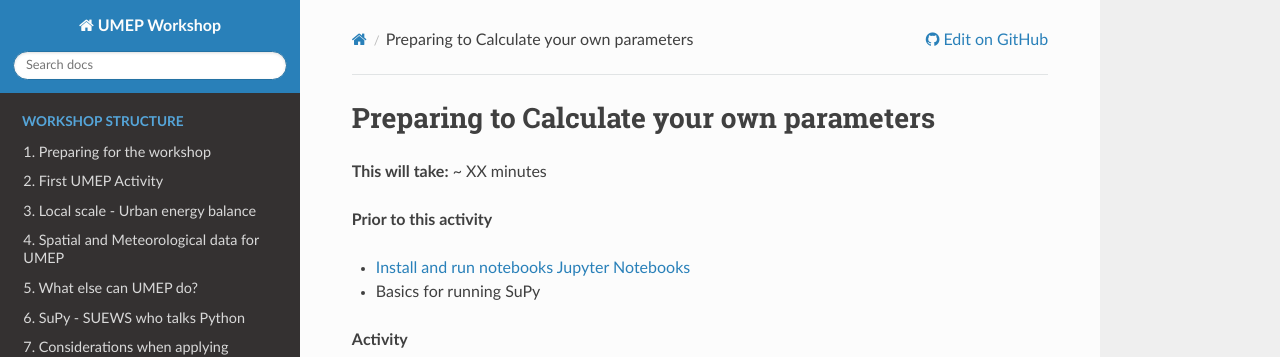
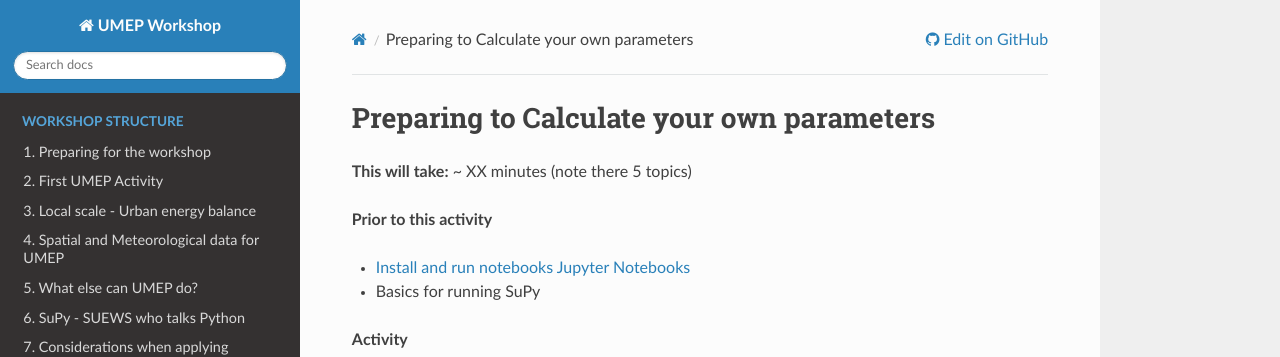
Before and after one commit to Urban-Meteorology-Reading/UMEP-Workshop, a Sphinx documentation site: the page built from source/Parameters/CalcParam.rst, in a window 1280 px wide and 900 px high. Shown: the top 357 px of the window. Built offline with Sphinx 7.4.7 and the Read the Docs theme 2.0.0, drawn with Linux system fonts in a browser that asks for light colours; pages that are not in the unit, such as notebooks, are missing from menus.

Commit message:
Update CalcParam.rst

```diff
--- a/source/Parameters/CalcParam.rst
+++ b/source/Parameters/CalcParam.rst
@@ -3,7 +3,7 @@
 Preparing to Calculate your own parameters
 ------------------------------------------
 
-**This will take:** ~  XX minutes
+**This will take:** ~  XX minutes (note there 5 topics)
 
 **Prior to this activity**
 
```
